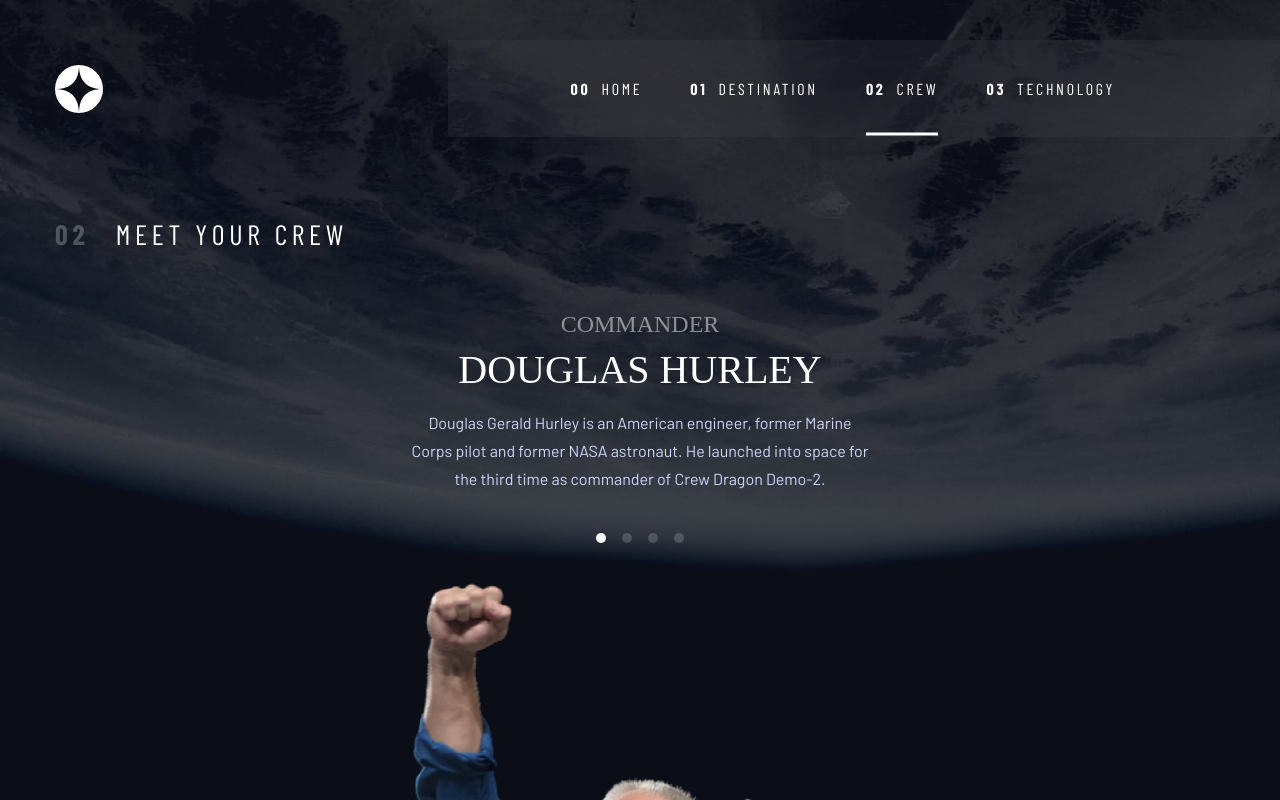
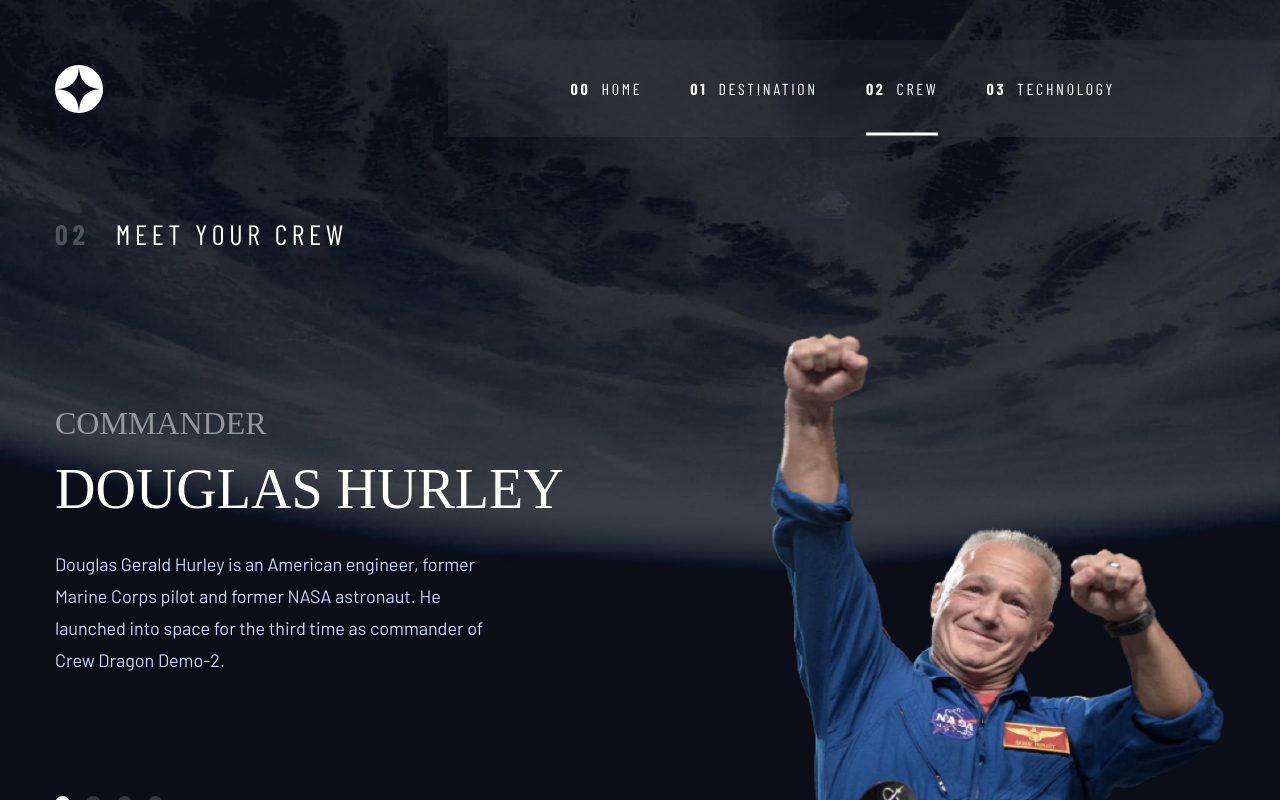
Before and after one commit to AmirhosseinHashemi/Space-Tourism, a React (Vite) app: page /crew in a window 1280 px wide. Shown: the top 800 px of the page. Built offline with nearby package versions, Linux system fonts and the light colour scheme; a web font is replaced by a local one.

Commit message:
make Crew page responsive - desktop

```diff
--- a/src/components/CircleDots.jsx
+++ b/src/components/CircleDots.jsx
@@ -16,6 +16,13 @@ const StyledCircleDots = styled.div`
   & .dot.active {
     background-color: var(--clr-white);
   }
+
+  @media only screen and (min-width: 1024px) {
+    & .dot {
+      width: 1.5rem;
+      height: 1.5rem;
+    }
+  }
 `;
 
 function CircleDots({length, render}) {
--- a/src/components/CrewContent.jsx
+++ b/src/components/CrewContent.jsx
@@ -18,6 +18,20 @@ const StyledCrewContent = styled.div`
     gap: 4rem;
     margin-top: 6rem;
   }
+
+  @media only screen and (min-width: 1024px) {
+    position: relative;
+    flex-direction: row;
+    justify-content: space-between;
+    align-items: flex-end;
+    gap: 0;
+
+    margin-top: 15.4rem;
+  }
+
+  @media only screen and (min-width: 1440px) {
+    padding: 0 11.4rem;
+  }
 `;
 
 const CrewImage = styled.div`
@@ -34,11 +48,18 @@ const CrewImage = styled.div`
       display: none;
     }
   }
+
+  @media only screen and (min-width: 1024px) {
+    position: absolute;
+    right: 0;
+    bottom: -9.4rem;
+  }
 `;
 
 const Img = styled.img`
   width: 17.712rem;
   height: 22.2rem;
+  z-index: -1;
 
   @media only screen and (min-width: 768px) {
     ${(props) =>
@@ -67,6 +88,36 @@ const Img = styled.img`
       css`
         width: 53.951rem;
         height: 53.2rem;
+      `}
+  }
+
+  @media only screen and (min-width: 1440px) {
+    ${(props) =>
+      props.id === 0 &&
+      css`
+        width: 56.807rem;
+        height: 71.2rem;
+      `}
+
+    ${(props) =>
+      props.id === 1 &&
+      css`
+        width: 45.344rem;
+        height: 65.4rem;
+      `}
+
+      ${(props) =>
+      props.id === 2 &&
+      css`
+        width: 55.439rem;
+        height: 68.1rem;
+      `}
+
+      ${(props) =>
+      props.id === 3 &&
+      css`
+        width: 61.557rem;
+        height: 60.7rem;
       `}
   }
 `;
@@ -107,6 +158,27 @@ const CrewArticle = styled.article`
       margin-top: 4rem;
     }
   }
+
+  @media only screen and (min-width: 1024px) {
+    align-items: flex-start;
+    text-align: left;
+    max-width: none;
+
+    & div:first-of-type {
+      ${(props) =>
+        props["data-article-num"] === 2
+          ? css`
+              margin-top: 8.8rem;
+            `
+          : css`
+              margin-top: 12rem;
+            `}
+    }
+  }
+
+  /* @media only screen and (min-width: 1200px) {
+    max-width: none;
+  } */
 `;
 
 const JobTitle = styled.h3`
@@ -121,6 +193,11 @@ const JobTitle = styled.h3`
     font-size: 2.4rem;
     margin-top: 0;
   }
+
+  @media only screen and (min-width: 1024px) {
+    font-size: var(--fs-lg);
+    margin-bottom: 1.5rem;
+  }
 `;
 
 const FullName = styled.h3`
@@ -134,6 +211,11 @@ const FullName = styled.h3`
   @media only screen and (min-width: 768px) {
     font-size: 4rem;
   }
+
+  @media only screen and (min-width: 1024px) {
+    font-size: var(--fs-xl);
+    margin-bottom: 2.7rem;
+  }
 `;
 
 const Description = styled.p`
@@ -145,6 +227,12 @@ const Description = styled.p`
   @media only screen and (min-width: 768px) {
     font-size: var(--fs-sm);
     line-height: 2.8rem;
+  }
+
+  @media only screen and (min-width: 1024px) {
+    font-size: 1.8rem;
+    line-height: 3.2rem;
+    max-width: 44.4rem;
   }
 `;
 
```
